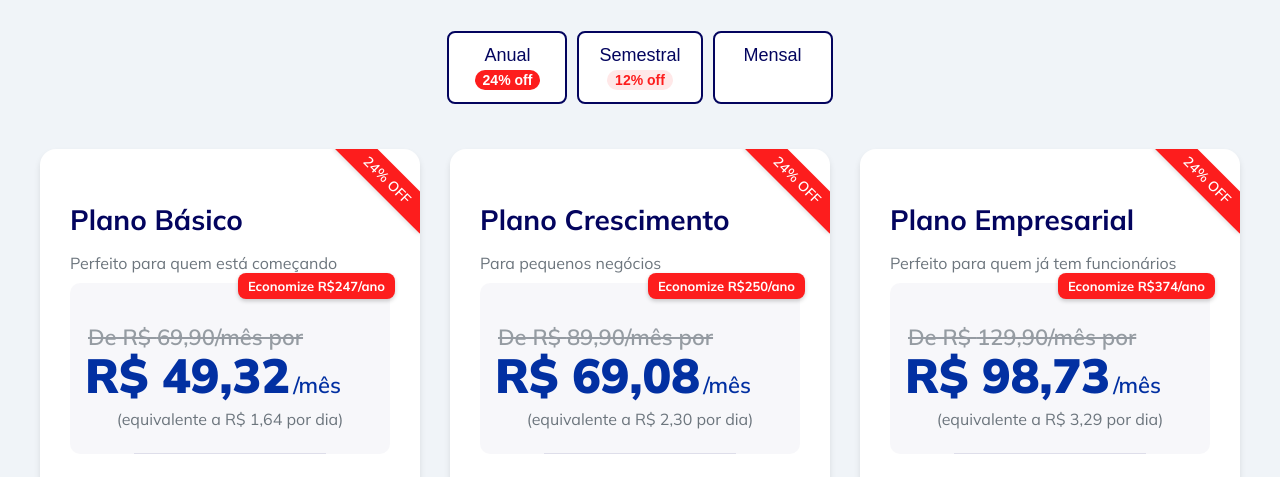
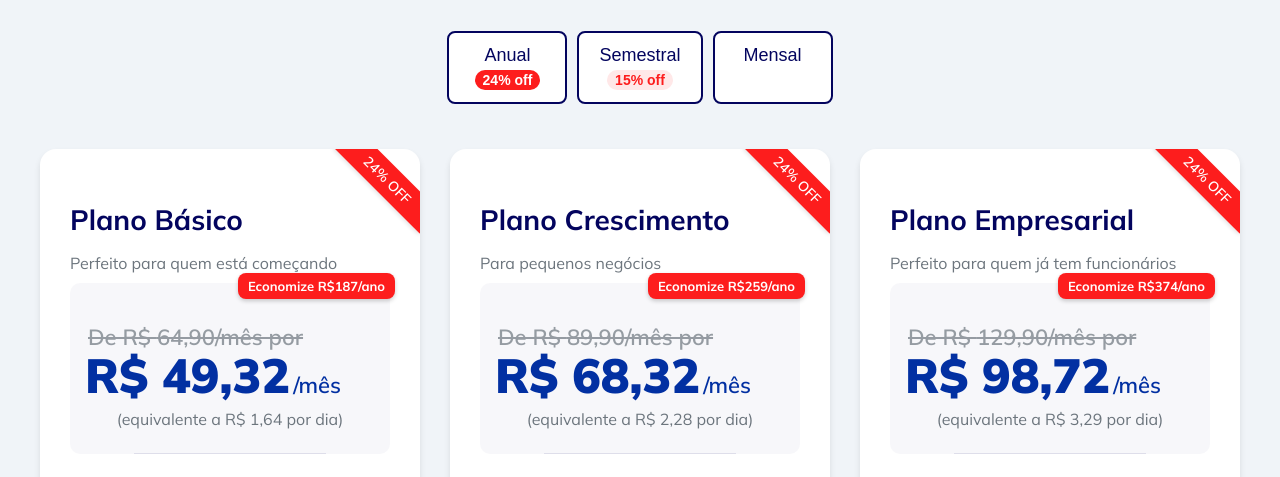
Before and after one commit to gestaoboa/gestaoboa.com.br, a React (Vite) app: page /preco in a window 1280 px wide. Shown: the part 173-650 px from the top of the page. Built offline with nearby package versions, Linux system fonts and the light colour scheme; no server answers.

Commit message:
update prices

```diff
--- a/src/pages/Price/index.tsx
+++ b/src/pages/Price/index.tsx
@@ -15,7 +15,7 @@ const getDiscount = (type: PlanType) => {
     case "Anual":
       return 0.24; // 24% off
     case "Semestral":
-      return 0.12; // 12% off
+      return 0.15; // 15% off
     default:
       return 0;
   }
@@ -36,21 +36,27 @@ const Price = () => {
   } | null>(null);
 
   // Price data
+  const monthlyPrices = {
+    Basico: 64.90,
+    Standard: 89.90,
+    Premium: 129.90,
+  };
+
   const prices = {
     Anual: {
-      Basico: { original: { vista: 900, parcelas: "69,90" } }, // usando valor mensal
-      Standard: { original: { vista: 1080, parcelas: "89,90" } }, // usando valor mensal
-      Premium: { original: { vista: 1200, parcelas: "129,90" } }, // usando valor mensal
+      Basico: { original: { vista: monthlyPrices.Basico * 12, parcelas: "64,90" } },
+      Standard: { original: { vista: monthlyPrices.Standard * 12, parcelas: "89,90" } },
+      Premium: { original: { vista: monthlyPrices.Premium * 12, parcelas: "129,90" } },
     },
     Semestral: {
-      Basico: { original: { vista: 450, parcelas: "89,90" } }, // usando valor mensal
-      Standard: { original: { vista: 540, parcelas: "89,90" } }, // usando valor mensal
-      Premium: { original: { vista: 650, parcelas: "129,90" } }, // usando valor mensal
+      Basico: { original: { vista: monthlyPrices.Basico * 6, parcelas: "64,90" } },
+      Standard: { original: { vista: monthlyPrices.Standard * 6, parcelas: "89,90" } },
+      Premium: { original: { vista: monthlyPrices.Premium * 6, parcelas: "129,90" } },
     },
     Mensal: {
-      Basico: { original: 64.89, parcelas: "69,90" },
-      Standard: { original: 90.9, parcelas: "89,90" },
-      Premium: { original: 129.91, parcelas: "129,90" },
+      Basico: { original: monthlyPrices.Basico, parcelas: "64,90" },
+      Standard: { original: monthlyPrices.Standard, parcelas: "89,90" },
+      Premium: { original: monthlyPrices.Premium, parcelas: "129,90" },
     },
   };
 
@@ -292,7 +298,7 @@ const Price = () => {
                 name: "Existe desconto para pagamento anual?",
                 acceptedAnswer: {
                   "@type": "Answer",
-                  text: "Sim! Oferecemos 24% de desconto para pagamento anual e 12% de desconto para pagamento semestral em todos os planos.",
+                  text: "Sim! Oferecemos 24% de desconto para pagamento anual e 15% de desconto para pagamento semestral em todos os planos.",
                 },
               },
               {
@@ -336,7 +342,7 @@ const Price = () => {
             },
             {
               type: "Semestral",
-              discount: "12% off",
+              discount: "15% off",
             },
             { type: "Mensal" },
           ].map((plan) => (
@@ -362,7 +368,7 @@ const Price = () => {
           <div className="plan-card">
             {(planType === "Anual" || planType === "Semestral") && (
               <div className="plan-discount-badge">
-                {planType === "Anual" ? "24% OFF" : "12% OFF"}
+                {planType === "Anual" ? "24% OFF" : "15% OFF"}
               </div>
             )}
             <h2>Plano Básico</h2>
@@ -477,7 +483,7 @@ const Price = () => {
           <div className="plan-card">
             {(planType === "Anual" || planType === "Semestral") && (
               <div className="plan-discount-badge">
-                {planType === "Anual" ? "24% OFF" : "12% OFF"}
+                {planType === "Anual" ? "24% OFF" : "15% OFF"}
               </div>
             )}
             <h2>Plano Crescimento</h2>
@@ -565,7 +571,7 @@ const Price = () => {
           <div className="plan-card">
             {(planType === "Anual" || planType === "Semestral") && (
               <div className="plan-discount-badge">
-                {planType === "Anual" ? "24% OFF" : "12% OFF"}
+                {planType === "Anual" ? "24% OFF" : "15% OFF"}
               </div>
             )}
             <h2>Plano Empresarial</h2>
```
